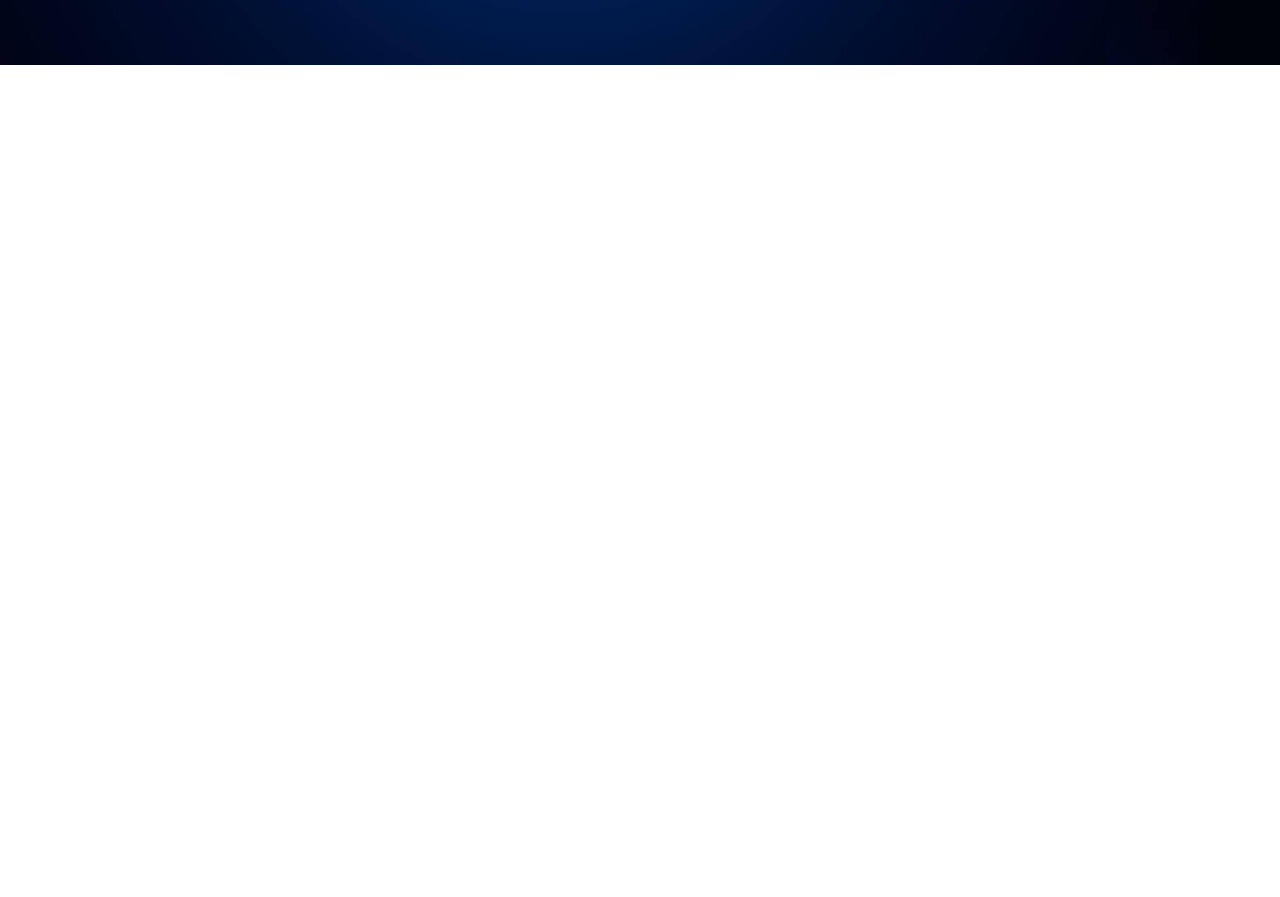
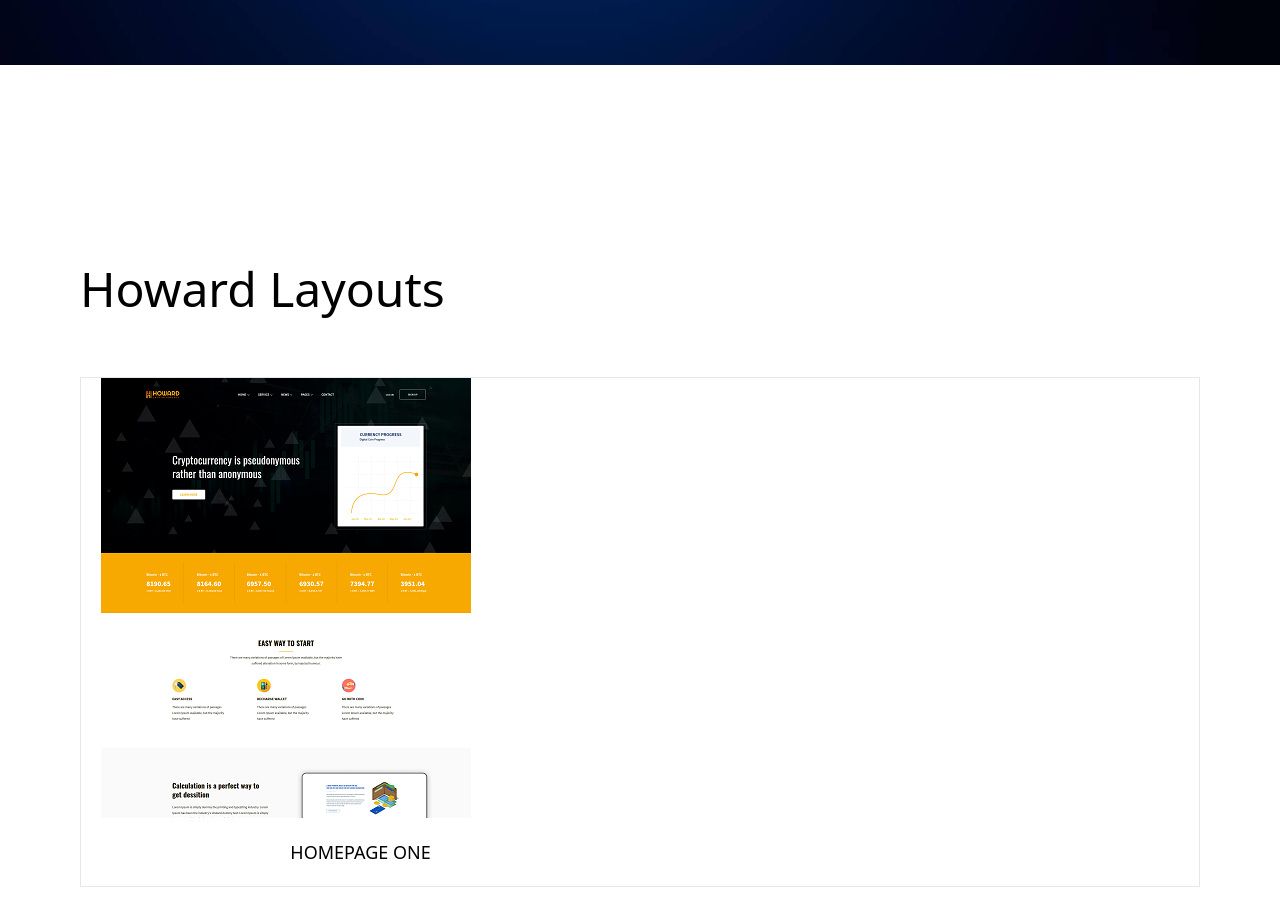
Before and after one commit to devMorshed/Projects, a website: page tailPro23/index.html in a window 1280 px wide. Shown: the part 599-1496 px from the top of the page. Before the commit the page ends 864 px from the top, so only its background shows below. Drawn offline with Linux system fonts and the light colour scheme.

Commit message:
card failure

```diff
--- a/tailPro23/index.html
+++ b/tailPro23/index.html
@@ -9,9 +9,9 @@
 </head>
 <body>
   <nav>
-    <ul class=" h-16 p-4 flex justify-between items-center bg-">
+    <ul class=" h-16 py-4 px-10 flex justify-between items-center bg-">
       <li class="font-bold text-lg text-gray-900 "><a href=""> < Howard React</a></li>
-      <li class="button border-2 p-1 text-white bg-green-700 rounded border-black text-lg text-gray-900">Buy Now<a href=""></a></li>
+      <li class="button p-2 text-white bg-green-700 rounded-md text-lg text-gray-900">Buy Now<a href=""></a></li>
     </ul>
   </nav>
   <header class="h-screen text-white text-center">
@@ -32,5 +32,31 @@
       </div>
     </div>
   </header>
+
+  <!-- --------------------------------Layout Section Start -->
+  <section class="layout px-10 md:px-20 h-screen">
+    <p class="text-5xl">Howard Layouts</p>
+    <div class="mt-16 ">
+      <div class="card-container grid grid-gap-4 grid-cols-1 md:grid-cols-2 border">
+
+
+
+
+        <div class="card px-5 text-center">
+          <div class="card-img hover:-translate-y-5 transition-all">
+            <img src="/img/home1.png" class="">
+          </div>
+          <div class="card-text my-5">
+            <p class="uppercase text-lg">Homepage one</p>
+          </div>
+        </div>
+
+
+
+      </div>
+
+    </div>
+  </section>
+  <!-- --------------------------------Layout Section End -->
 </body>
 </html>
```
Also changed, not shown: tailPro23/output/main.css.
